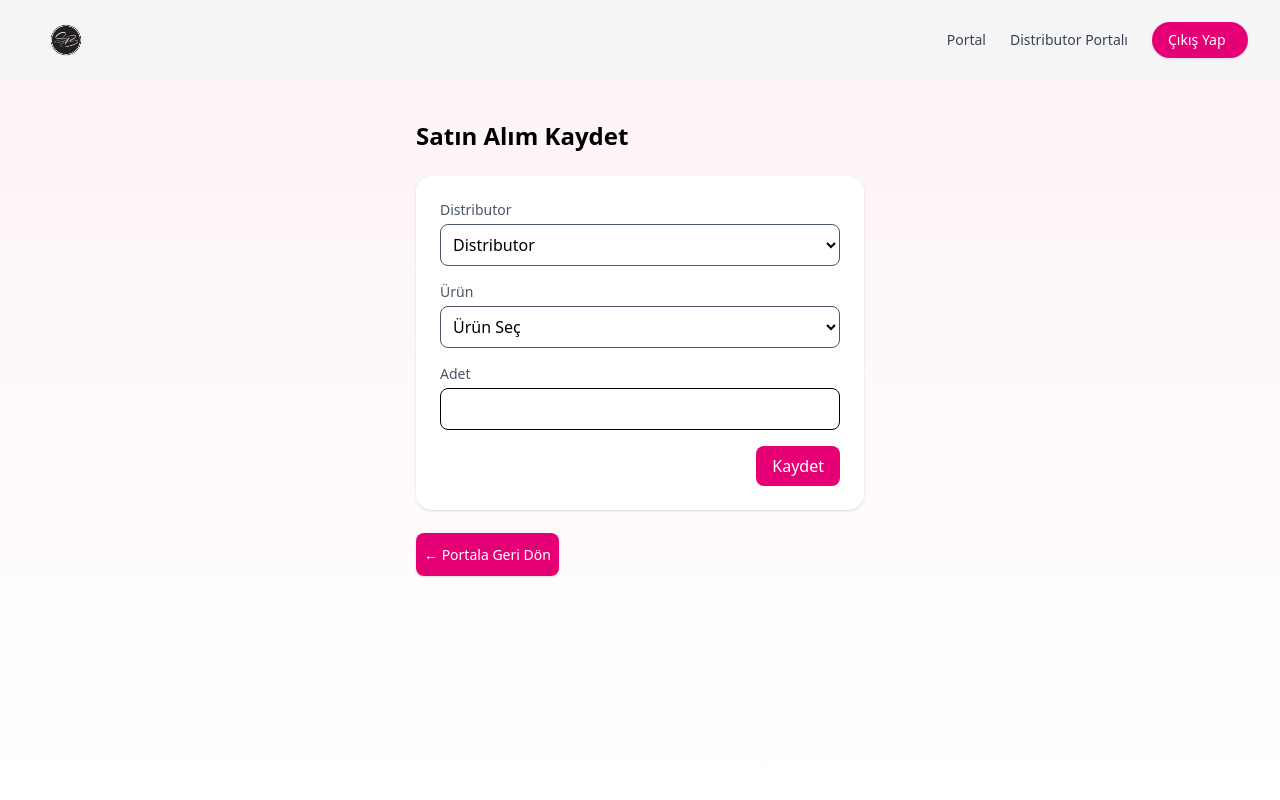
After one commit to Serdarq1/shiningbrows-portal, a Flask app: page /admin/purchases/new in a window 1280 px wide. The commit adds this page. Run offline with Flask 3, Linux system fonts and the light colour scheme; a user stored in the database is signed in; tables that the repository leaves empty hold one stand-in row (values such as "Sample post").

Commit message:
Add distributor add world map add new database update ui

```diff
--- a/main.py
+++ b/main.py
@@ -36,6 +36,15 @@ app.config["SQLALCHEMY_DATABASE_URI"] = get_db_uri()
 db = SQLAlchemy(model_class=Base)
 db.init_app(app)
 
+class Distributor(db.Model):
+    id: Mapped[int] = mapped_column(Integer, primary_key=True)
+    user_id: Mapped[int] = mapped_column(ForeignKey("user.id"), unique=True, nullable=False)
+    name: Mapped[str] = mapped_column(String(200), nullable=False)
+    country: Mapped[str] = mapped_column(String(120), nullable=False)
+    color: Mapped[str] = mapped_column(String(32), nullable=False, default="#2b6cb0")
+
+    user: Mapped["User"] = relationship("User", backref="distributor_profile")
+
 class Masters(db.Model):
     id: Mapped[int] = mapped_column(Integer, primary_key=True)
     name: Mapped[str] = mapped_column(String(250), nullable=False)
@@ -43,6 +52,7 @@ class Masters(db.Model):
     region: Mapped[str] = mapped_column(String, nullable=False, unique=True)
     color: Mapped[str] = mapped_column(String(250))
     total_students: Mapped[int] = mapped_column(Integer, nullable=False, default=0,server_default="0",)
+
 
 class User(db.Model, UserMixin):
     id: Mapped[int] = mapped_column(Integer, primary_key=True)
@@ -53,6 +63,20 @@ class User(db.Model, UserMixin):
     master: Mapped["Masters"] = relationship("Masters", backref="users")
     created_at: Mapped[datetime] = mapped_column(DateTime, default=datetime.utcnow)
 
+class Product(db.Model):
+    id: Mapped[int] = mapped_column(Integer, primary_key=True)
+    name: Mapped[str] = mapped_column(String(120), unique=True, nullable=False)
+
+class Purchase(db.Model):
+    id: Mapped[int] = mapped_column(Integer, primary_key=True)
+    distributor_id: Mapped[int] = mapped_column(ForeignKey("user.id"), nullable=False)
+    product_id: Mapped[int] = mapped_column(ForeignKey("product.id"), nullable=False)
+    quantity: Mapped[int] = mapped_column(Integer, nullable=False, default=0)
+    created_at: Mapped[datetime] = mapped_column(DateTime, default=datetime.utcnow)
+
+    distributor: Mapped["User"] = relationship("User", backref="purchases")
+    product: Mapped["Product"] = relationship("Product")
+
 @login_manager.user_loader
 def load_user(user_id):
     try:
@@ -60,25 +84,8 @@ def load_user(user_id):
     except (TypeError, ValueError):
         return None
 
-masters_data = [
-    ("Güzide Korkmaz", 3, "yeşil", "izmir"),
-    ("Dilek Ceyhan", 3, "yeşil", "ankara"),
-    ("Feride Özlem Gürkan", 0, "kırmızı", "adana"),
-    ("Azize Eren", 1, "sarı", "antalya"),
-    ("Esra Güldaş", 4, "yeşil", "aydın"),
-    ("Gözde Şenkal", 0, "sarı", "istanbul"),
-    ("Nurgül Civak", 0, "kırmızı", "zonguldak"),
-    ("Ebru Aydoğan", 2, "sarı", "balıkesir"),
-]
-
 with app.app_context():
     db.create_all()
-
-def compute_discount(monthly_students: int) -> int:
-    if monthly_students >= 5: return 40
-    if monthly_students >= 3: return 20
-    if monthly_students >= 1: return 10
-    return 0
 
 def _normalize_tr(s: str) -> str:
     if not s:
@@ -91,6 +98,12 @@ def _normalize_tr(s: str) -> str:
     # drop remaining combining marks (safeguard)
     s = "".join(ch for ch in s if unicodedata.category(ch) != "Mn")
     return s.strip()
+
+def compute_discount(monthly_students: int) -> int:
+    if monthly_students >= 5: return 40
+    if monthly_students >= 3: return 20
+    if monthly_students >= 1: return 10
+    return 0
 
 def roles_required(*roles):
     def deco(view):
@@ -157,6 +170,13 @@ def login():
     user = db.session.scalar(db.select(User).where(User.username == username))
     if not user or not check_password_hash(user.password_hash, password):
         return render_template('./error.html')
+
+    dist_user = db.session.scalar(db.select(User).where(User.role == "distributor").where(User.username == username))
+    if dist_user and check_password_hash(dist_user.password_hash, password):
+        login_user(dist_user)
+        return redirect(request.args.get("next") or url_for("distributor_home"))
+
+
     login_user(user)
     return redirect(request.args.get("next") or url_for("dashboard"))
 
@@ -164,13 +184,10 @@ def login():
 @login_required
 def logout():
     logout_user()
-    return redirect(url_for("login"))
-
-# routes.py / main.py
-
-from flask_login import current_user
+    return redirect(url_for("index"))
 
 @app.route('/portal')
+@login_required
 def dashboard():
     rows = db.session.scalars(db.select(Masters)).all()
     province_data = {
@@ -208,6 +225,82 @@ def dashboard():
         total_alltime=total_alltime,
     )
 
+@app.get("/distributor/portal")
+@login_required
+def distributor_home():
+    rows = db.session.scalars(db.select(Distributor)).all()
+    distributor_data = {
+        _normalize_tr(d.country): {"name": d.name, "color": d.color}
+        for d in rows
+    }
+
+    if current_user.role == "admin":
+        distributor_id = request.args.get("distributor_id", type=int)
+    else:
+        distributor_id = current_user.id  # distributors see their own
+
+    purchases_summary = []
+    if distributor_id:
+        purchases_summary = db.session.execute(
+            db.select(
+                Product.name.label("product"),
+                db.func.sum(Purchase.quantity).label("quantity")
+            )
+            .join(Purchase.product)
+            .where(Purchase.distributor_id == distributor_id)
+            .group_by(Product.name)
+            .order_by(Product.name)
+        ).all()
+
+    return render_template(
+        "distributor.html",
+        distributor_data=distributor_data,
+        purchases_summary=purchases_summary,
+    )
+
+
+@app.get("/admin/purchases/new")
+@admin_required
+def purchase_form():
+    distributors = db.session.scalars(
+        db.select(User).where(User.role == "distributor").order_by(User.username)
+    ).all()
+    products = db.session.scalars(
+        db.select(Product).order_by(Product.name)
+    ).all()
+    return render_template("admin_purchase_form.html", distributors=distributors, products=products)
+
+@app.post("/admin/purchases")
+@admin_required
+def create_purchase():
+    distributor_id = request.form.get("distributor_id")
+    product_id = request.form.get("product_id")
+    qty_raw = request.form.get("quantity", "0")
+
+    try:
+        distributor_id = int(distributor_id)
+        product_id = int(product_id)
+        quantity = int(qty_raw)
+    except (TypeError, ValueError):
+        return "Invalid input", 400
+
+    if quantity <= 0:
+        return "Quantity must be > 0", 400
+
+    # ensure distributor exists and is actually a distributor
+    distributor = db.session.get(User, distributor_id)
+    if not distributor or distributor.role != "distributor":
+        return "Invalid distributor", 400
+
+    product = db.session.get(Product, product_id)
+    if not product:
+        return "Invalid product", 400
+
+    db.session.add(Purchase(distributor_id=distributor_id, product_id=product_id, quantity=quantity))
+    db.session.commit()
+    return redirect(url_for("purchase_form"))
+
+
 @app.get('/masters/new')
 @roles_required('admin')
 def master_form():
@@ -244,6 +337,7 @@ def save_master():
     return redirect(url_for('dashboard'))
 
 @app.route("/account")
+@roles_required('master')
 @login_required
 def account():
     return render_template("account.html")
--- /dev/null
+++ b/templates/admin_purchase_form.html
@@ -0,0 +1,42 @@
+{% include 'base.html' %}
+{% include 'navbar.html' %}
+<body class="min-h-screen bg-gray-50">
+  <div class="max-w-xl mx-auto py-10 px-6">
+    <h1 class="text-2xl font-bold mb-6">Satın Alım Kaydet</h1>
+
+    <form action="{{ url_for('create_purchase') }}" method="post" class="bg-white rounded-2xl shadow p-6 space-y-4">
+      <div>
+        <label class="block text-sm text-gray-600 mb-1">Distributor</label>
+        <select name="distributor_id" class="w-100 border border-gray-600 rounded-lg p-2" required>
+          <option value="" disabled selected>Distributor</option>
+          {% for u in distributors %}
+            <option value="{{ u.id }}">{{ u.username.title() }}</option>
+          {% endfor %}
+        </select>
+      </div>
+
+      <div>
+        <label class="block text-sm text-gray-600 mb-1">Ürün</label>
+        <select name="product_id" class="w-full border border-gray-600 rounded-lg p-2" required>
+          <option value="" disabled selected>Ürün Seç</option>
+          {% for p in products %}
+            <option value="{{ p.id }}">{{ p.name.title() }}</option>
+          {% endfor %}
+        </select>
+      </div>
+
+      <div>
+        <label class="block text-sm text-gray-600 mb-1">Adet</label>
+        <input name="quantity" type="number" min="1" step="1" class="w-full border rounded-lg p-2" required />
+      </div>
+
+      <div class="flex justify-end">
+        <button type="submit" class="rounded-lg px-4 py-2 bg-pink-600 text-white hover:opacity-90 transition cursor-pointer">Kaydet</button>
+      </div>
+    </form>
+
+    <div class="mt-8">
+      <a href="{{ url_for('dashboard') }}" class="text-sm text-white bg-pink-600 p-2 py-3 rounded-lg shadow shadow-sm ">&larr; Portala Geri Dön</a>
+    </div>
+  </div>
+</body>
--- a/templates/index.html
+++ b/templates/index.html
@@ -5,7 +5,7 @@
      Shining Brows Master Portalına<br><span class="text-pink-600"> Hoşgeldiniz.</span>
     </h1>
     <p class="mt-4 text-lg text-gray-600 max-w-xl">
-      İnteraktif Türkiye haritamız ile ülke genelinde Master performansını görüntüleyin.
+      İnteraktif Türkiye haritamız ile ülke genelinde Master performansını veya distributor olarak genel bilgileri görüntüleyin.
     </p>
 
     <a href="{{url_for('login')}}"
--- a/templates/navbar.html
+++ b/templates/navbar.html
@@ -1,22 +1,17 @@
 {% include 'base.html' %}
 <header
   id="sb-navbar"
-  class="sticky top-0 z-50 transition-all duration-300"
+  class="sticky top-0 z-50 transition-all duration-300 bg-gray-200"
 >
   <div
-    class="mx-auto w-full border-b bg-white/80 backdrop-blur supports-[backdrop-filter]:bg-white/60 transition-all duration-300"
+    class="mx-auto w-full bg-white/80 backdrop-blur supports-[backdrop-filter]:bg-white/60 transition-all duration-300"
   >
     <div
       class="max-w-7xl mx-auto px-4 sm:px-6 lg:px-8 flex items-center justify-between gap-4 h-20 transition-all duration-300"
     >
-      <!-- Left: Title -->
-      <a href="{{ url_for('dashboard') }}"
-         class="font-extrabold text-gray-900 text-lg sm:text-xl tracking-tight transition-all duration-300 hover:opacity-90">
-        Shining Brows — Portal
-      </a>
 
-      <!-- Center: Logo -->
-      <a href="{{ url_for('dashboard') }}"
+      <!-- Left: Logo -->
+      <a href="{{ url_for('index') }}"
          class="inline-flex items-center justify-center transition-transform duration-300 hover:scale-105">
         <img
           src="{{ url_for('static', filename='assets/SERDAR AKOVA (1).png') }}"
@@ -31,13 +26,27 @@
         <a href="{{ url_for('dashboard') }}"
            class="text-gray-700 hover:text-gray-900 transition-colors duration-200">Portal</a>
 
+        {% if current_user.is_authenticated and (current_user.role == 'distributor' or current_user.role == 'admin') %}
+        <a href="{{ url_for('distributor_home') }}"
+           class="text-gray-700 hover:text-gray-900 transition-colors duration-200">Distributor Portalı</a>
+        {% endif %}
+
+       {% if current_user.role == 'master' %}
         <a href="{{ url_for('account') }}"
-           class="text-gray-700 hover:text-gray-900 transition-colors duration-200">Hesap</a>
+           class="text-gray-700 hover:text-gray-900 transition-colors duration-200">Hesap</a>{%endif%}
+        {% if current_user.is_authenticated %}
+         <a href="{{ url_for('logout') }}"
+              class="inline-flex items-center rounded-full bg-pink-600 text-white px-4 py-2
+                      transition-all duration-200 hover:-translate-y-0.5 hover:bg-pink-400 shadow-sm w-24">
+              Çıkış Yap
+            </a>
+        {% else %}
           <a href="{{ url_for('login') }}"
-             class="inline-flex items-center rounded-full bg-gray-900 text-white px-4 py-2
-                    transition-all duration-200 hover:-translate-y-0.5 hover:bg-black/90 shadow-sm w-24">
-            Giriş Yap
-          </a>
+              class="inline-flex items-center rounded-full bg-pink-600 text-white px-4 py-2
+                      transition-all duration-200 hover:-translate-y-0.5 hover:bg-pink-400 shadow-sm w-24">
+              Giriş Yap
+            </a>
+        {% endif %}
       </nav>
     </div>
   </div>
```
Also changed, not shown: templates/account.html (+8 -1 lines), templates/dashboard.html (+5 -5 lines), templates/distributor.html (added, +111 -0 lines), instance/students.db, static/style.css (line endings or trailing spaces).
